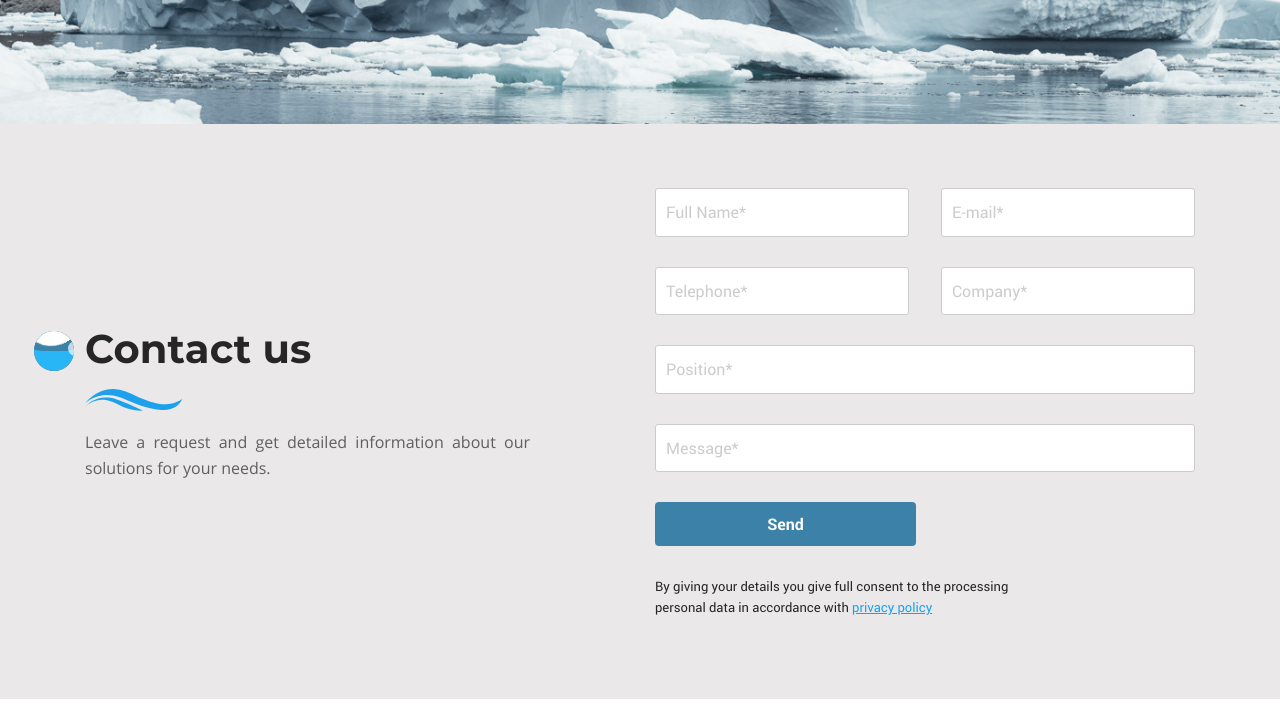
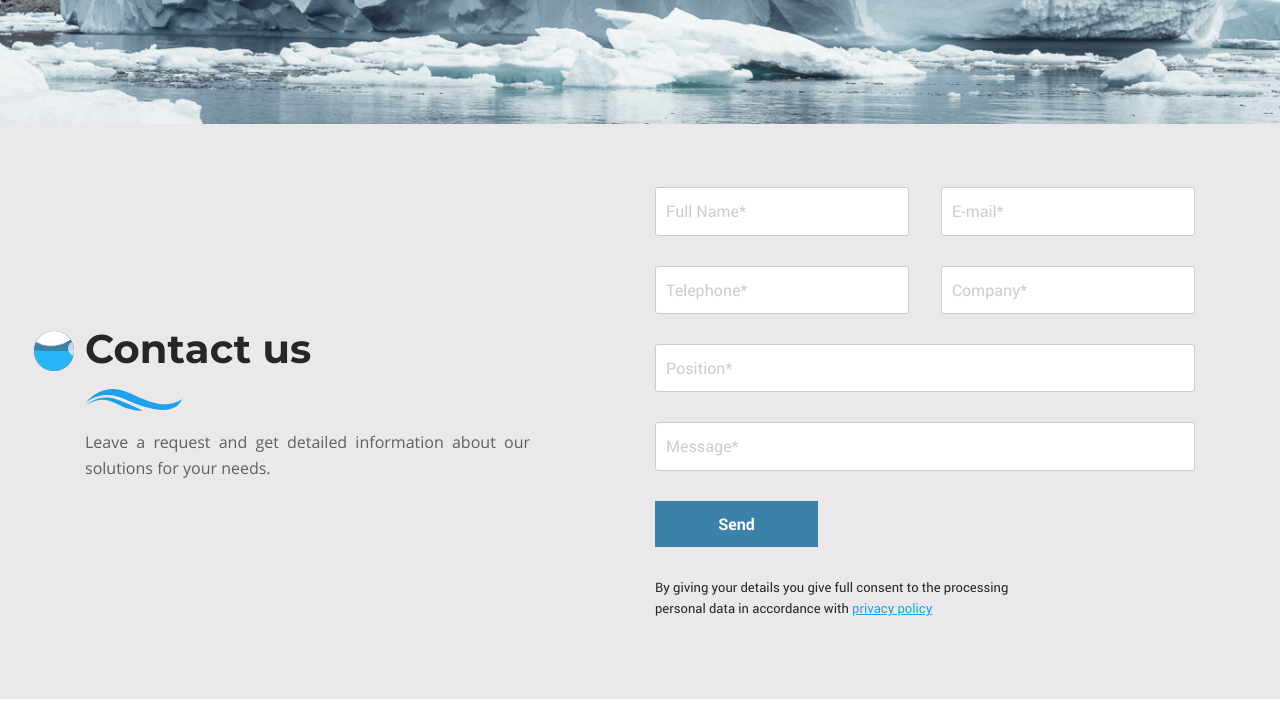
Before and after one commit to Victorypa/AquaExpert, a website: page src/index.html in a window 1280 px wide. Shown: the part 1637-2349 px from the top of the page. Drawn offline with nearby package versions, Linux system fonts and the light colour scheme; files whose address does not match are found by name.

Commit message:
font-face mixin

```diff
--- a/src/index.html
+++ b/src/index.html
@@ -32,7 +32,7 @@
                     <h2 class="modal-title mb-3" id="firstModallLabel">Request a call</h2>
                     <input type="name" class="col-12" placeholder="Full Name*" title="Full Name" required>
                     <input type="tel" class="col-12" placeholder="Telephone*" title="Telephone" required>
-                    <button type="button" class="col-12 btn btn-primary main-button my-3">Send</button>
+                    <button type="button" class="col-12 main-button my-3">Send</button>
                     <div class="modal-text">By giving your details you give full consent to the processing <br> personal
                         data in accordance with <a href="#" data-toggle="modal" data-target="#myModalCenter">privacy
                             policy</a></div>
@@ -200,7 +200,7 @@
                 </ul>
 
                 <div class="header__contacts col-4 d-flex align-items-center">
-                    <button type="button" class="btn btn-primary main-button" data-toggle="modal"
+                    <button type="button" class="main-button" data-toggle="modal"
                         data-target="#firstModal">Request a call</button>
 
                     <a href="tel:+7 (985) 392 50 72" class="header__phone ml-auto">+7 (985) 392 50 72</a>
@@ -341,7 +341,7 @@
                         <input type="textarea" class="w-100" placeholder="Message*" title="Message" required>
                     </form>
 
-                    <button type="button" class="btn btn-primary main-button main-button--width">Send</button>
+                    <button type="button" class="main-button main-button--width">Send</button>
                     <p class="request__info">By giving your details you give full consent to the processing <br>
                         personal data in accordance with <a href="#" data-toggle="modal"
                             data-target="#myModalCenter">privacy policy</a>
@@ -363,7 +363,7 @@
                     <li class="footer-menu__item"> <a href="#interaction">Cooperation</a></li>
                     <li class="footer-menu__item"> <a href="#request">Contact us</a> </li>
                 </ul>
-                <button type="button" class="btn btn-primary main-button" data-toggle="modal"
+                <button type="button" class="main-button" data-toggle="modal"
                     data-target="#firstModal">Request a call</button>
                 <div class="footer__contacts">
 
--- a/src/sass/main.scss
+++ b/src/sass/main.scss
@@ -273,9 +273,14 @@
 }
 
 .main-button {
-	width: 163px;
+	max-width: 163px;
+	width: 100%;
+
 	font-weight: 600;
+	color: #fff;
+
 	padding: 10px;
+
 	background-color: #3b81a8;
 	border: none;
 
--- a/src/sass/mixins/_font-face.scss
+++ b/src/sass/mixins/_font-face.scss
@@ -2,18 +2,20 @@
 // Font Face
 // =============================================================================
 
-@mixin font-face($font-family, $file-path, $weight: normal, $style: normal, $asset-pipeline: false ) {
+@mixin font-face($font-family, $file-path, $weight: normal, $style: normal, $display: option, $asset-pipeline: false ) {
   @font-face {
     font-family: $font-family;
     font-weight: $weight;
     font-style: $style;
+    font-display: $display;
     @if $asset-pipeline == true {
-        src: font-url('#{$file-path}.eot');
-        src: font-url('#{$file-path}.eot?#iefix') format('embedded-opentype'), font-url('#{$file-path}.woff') format('woff'), font-url('#{$file-path}.ttf') format('truetype');
+
+      src: font-url('#{$file-path}.woff') format('woff');
+      src: font-url('#{$file-path}.woff2') format('woff2');
     }
     @else {
-        src: url('#{$file-path}.eot');
-        src: url('#{$file-path}.eot?#iefix') format('embedded-opentype'), url('#{$file-path}.woff') format('woff'), url('#{$file-path}.ttf') format('truetype');
+      src: url('#{$file-path}.woff') format('woff');
+      src: url('#{$file-path}.woff2') format('woff2');
     }
   }
 }
```
Also changed, not shown: src/css/main.css. Lines whose indentation alone changed are shown as unchanged.
